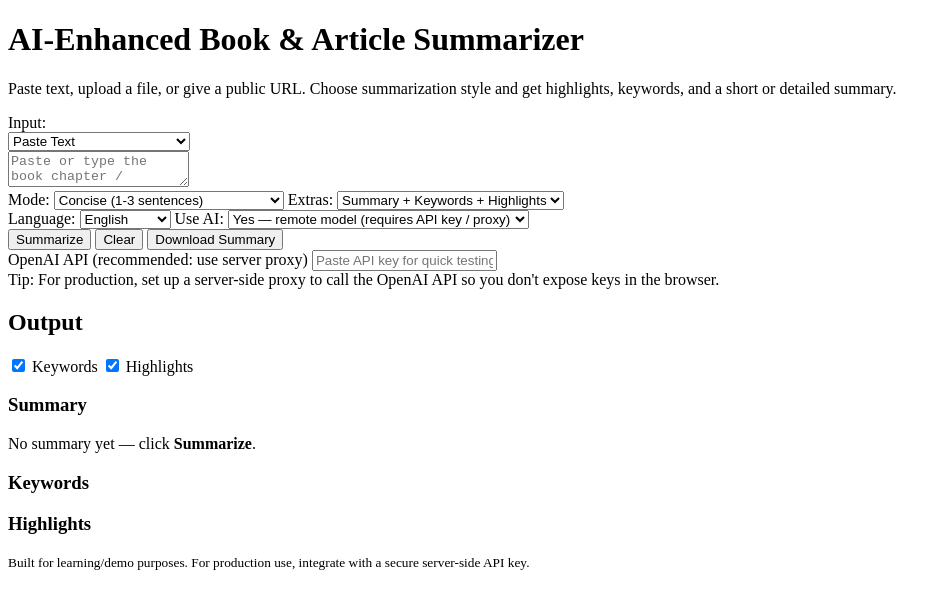
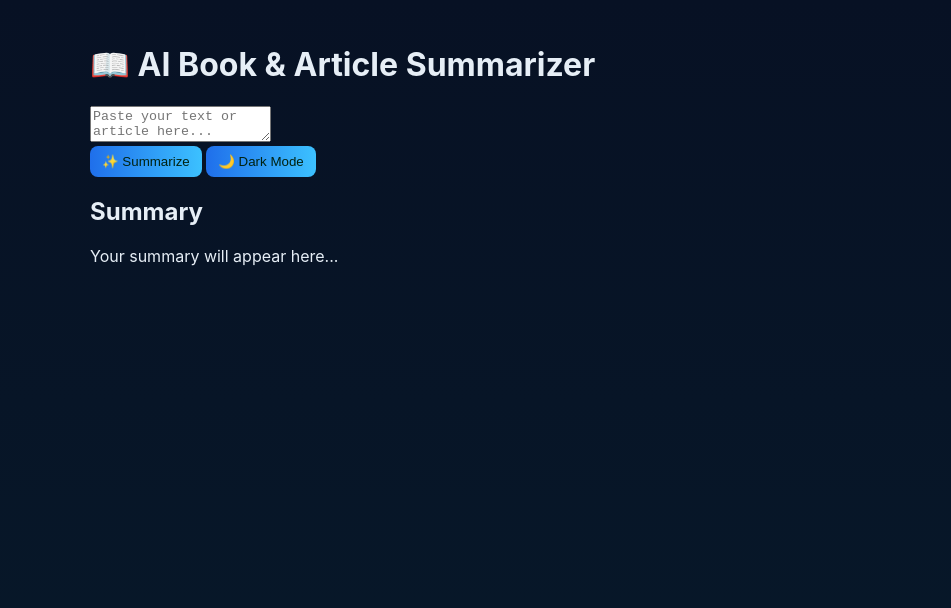
Before and after one commit to Atharva-Gore/AI-Enhanced-Book-Article-Summarizer, a plain HTML site: page index.html in a window 1280 px wide. Shown: the whole page, without its empty margins (0-951 px from the left). Drawn offline with Linux system fonts and the light colour scheme.

Commit message:
Update index.html

```diff
--- a/index.html
+++ b/index.html
@@ -1,111 +1,23 @@
-<!-- index.html -->
-<!doctype html>
+<!DOCTYPE html>
 <html lang="en">
 <head>
-  <meta charset="utf-8" />
-  <meta name="viewport" content="width=device-width, initial-scale=1" />
+  <meta charset="UTF-8">
+  <meta name="viewport" content="width=device-width, initial-scale=1.0">
   <title>AI-Enhanced Book & Article Summarizer</title>
-  <link rel="stylesheet" href="styles.css">
+  <link rel="stylesheet" href="style.css">
+  <!-- Google Font -->
+  <link href="https://fonts.googleapis.com/css2?family=Poppins:wght@400;600&display=swap" rel="stylesheet">
 </head>
 <body>
   <div class="container">
-    <header>
-      <h1>AI-Enhanced Book & Article Summarizer</h1>
-      <p class="muted">Paste text, upload a file, or give a public URL. Choose summarization style and get highlights, keywords, and a short or detailed summary.</p>
-    </header>
-
-    <main>
-      <section class="input-area">
-        <label for="sourceType">Input:</label>
-        <div class="controls-row">
-          <select id="sourceType">
-            <option value="paste">Paste Text</option>
-            <option value="file">Upload .txt / .pdf (text only)</option>
-            <option value="url">Public URL</option>
-          </select>
-
-          <input id="urlInput" type="url" placeholder="https://example.com/article" style="display:none;">
-          <input id="fileInput" type="file" accept=".txt,.pdf" style="display:none;">
-        </div>
-
-        <textarea id="textInput" placeholder="Paste or type the book chapter / article text here..."></textarea>
-
-        <div class="row">
-          <label for="mode">Mode:</label>
-          <select id="mode">
-            <option value="concise">Concise (1-3 sentences)</option>
-            <option value="standard">Standard (short paragraph)</option>
-            <option value="detailed">Detailed (multi-paragraph)</option>
-            <option value="chapterwise">Chapter-wise (if input has markers)</option>
-          </select>
-
-          <label for="extras">Extras:</label>
-          <select id="extras">
-            <option value="all">Summary + Keywords + Highlights</option>
-            <option value="summary">Only Summary</option>
-            <option value="keywords">Only Keywords</option>
-            <option value="highlights">Only Highlights</option>
-          </select>
-        </div>
-
-        <div class="row small">
-          <label for="language">Language:</label>
-          <select id="language">
-            <option value="en">English</option>
-            <option value="auto">Auto-detect</option>
-          </select>
-
-          <label for="useAi">Use AI:</label>
-          <select id="useAi">
-            <option value="ai">Yes — remote model (requires API key / proxy)</option>
-            <option value="local">No — built-in extractive summarizer</option>
-          </select>
-        </div>
-
-        <div class="actions">
-          <button id="summarizeBtn">Summarize</button>
-          <button id="clearBtn" class="muted">Clear</button>
-          <button id="downloadBtn" class="muted">Download Summary</button>
-        </div>
-
-        <div class="api-area">
-          <label>OpenAI API (recommended: use server proxy)</label>
-          <input id="apiKey" type="password" placeholder="Paste API key for quick testing (not secure)"/>
-          <div class="proxy-note">Tip: For production, set up a server-side proxy to call the OpenAI API so you don't expose keys in the browser.</div>
-        </div>
-
-      </section>
-
-      <section class="output-area">
-        <div class="output-header">
-          <h2>Output</h2>
-          <div class="toggles">
-            <label><input type="checkbox" id="showKeywords" checked> Keywords</label>
-            <label><input type="checkbox" id="showHighlights" checked> Highlights</label>
-          </div>
-        </div>
-
-        <div id="summaryContainer" class="card">
-          <h3>Summary</h3>
-          <div id="summary" class="result">No summary yet — click <strong>Summarize</strong>.</div>
-        </div>
-
-        <div id="keywordsContainer" class="card small">
-          <h3>Keywords</h3>
-          <div id="keywords" class="result"></div>
-        </div>
-
-        <div id="highlightsContainer" class="card small">
-          <h3>Highlights</h3>
-          <div id="highlights" class="result"></div>
-        </div>
-
-      </section>
-    </main>
-
-    <footer>
-      <small>Built for learning/demo purposes. For production use, integrate with a secure server-side API key.</small>
-    </footer>
+    <h1>📖 AI Book & Article Summarizer</h1>
+    <textarea id="inputText" placeholder="Paste your text or article here..."></textarea>
+    <div class="btn-group">
+      <button onclick="summarizeText()">✨ Summarize</button>
+      <button id="toggleTheme">🌙 Dark Mode</button>
+    </div>
+    <h2>Summary</h2>
+    <div id="result">Your summary will appear here...</div>
   </div>
 
   <script src="script.js"></script>
```
